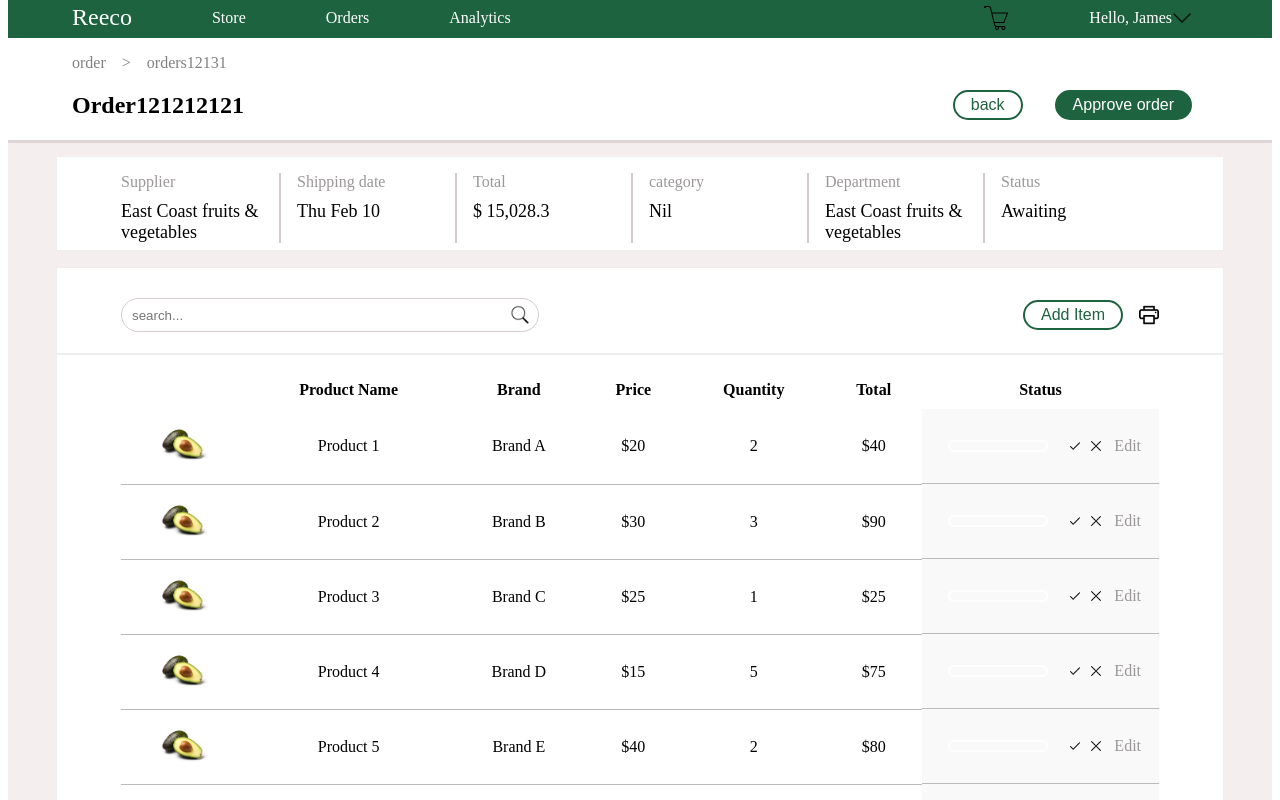
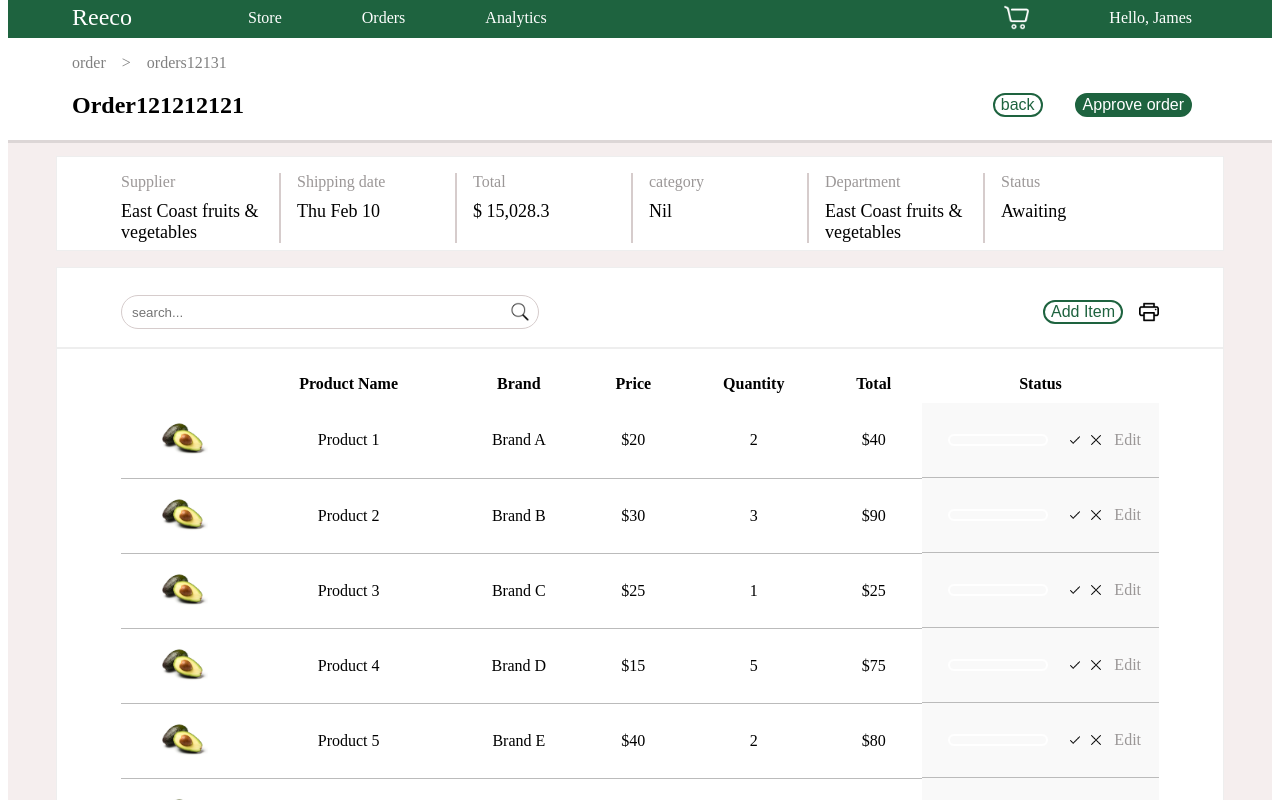
Before and after one commit to crynce/Reeco, a React (Create React App) app: page / in a window 1280 px wide. Shown: the top 800 px of the page. Built offline with nearby package versions, Linux system fonts and the light colour scheme.

Commit message:
responsive

```diff
--- a/src/components/Header/Header.jsx
+++ b/src/components/Header/Header.jsx
@@ -15,6 +15,9 @@ const BgWall = styled.div`
 const StepDivCont = styled.div`
   display: flex;
   align-items: center;
+  @media (max-width: 768px) {
+    display:none;
+  }
 `;
 
 const StepDiv = styled.div`
@@ -38,7 +41,7 @@ export const PrimaryButton = styled.button`
 
   font-size: 1em;
   margin: 1em;
-  padding: 0.25em 1em;
+  // padding: 0.25em 1em;
   border: 2px solid #1e633f;
   border-radius: 50px;
   cursor: pointer;
--- a/src/components/Navbar/Navbar.jsx
+++ b/src/components/Navbar/Navbar.jsx
@@ -1,7 +1,8 @@
 import React from "react";
 import styled from "styled-components";
 import CartIcon from "../../assets/icons8-cart-50.png";
-import DownArrow from "../../assets/icons8-down-arrow-50.png";
+import DownArrow from "../../assets/down-arrow.png";
+import NewCart from "../../assets/online-shopping.png";
 //new branch
 // Styled components for the navbar elements
 const NavbarContainer = styled.nav`
@@ -27,6 +28,9 @@ export const PaddingUni = styled.div`
   background-color: #1e633f;
   // color: #fff;
   padding: 1rem 4rem 7px 4rem;
+  @media (max-width: 768px) {
+    justify-content: center;
+  }
 `;
 
 const NavLink = styled.div`
@@ -37,14 +41,24 @@ const NavLink = styled.div`
   align-items: center;
 `;
 const LeftLinks = styled.div`
+  flex: 3;
   display: flex;
   align-items: center;
+  justify-content: flex-start;
   gap: 4rem;
+  @media (max-width: 768px) {
+    display: none;
+  }
 `;
 const RightLinks = styled.div`
+  flex: 3;
   display: flex;
+  justify-content: flex-end;
   align-items: center;
   gap: 4rem;
+  @media (max-width: 768px) {
+    gap: 2rem;
+  }
 `;
 
 // Navbar component
@@ -52,21 +66,25 @@ const Navbar = () => {
   return (
     <NavLinks>
       <PaddingUni>
+        <NavLink style={{ flex: 1 }}>
+          <BrandName>Reeco</BrandName>
+        </NavLink>
         <LeftLinks>
-          <NavLink>
-            <BrandName>Reeco</BrandName>
-          </NavLink>
           <NavLink>Store</NavLink>
           <NavLink>Orders</NavLink>
           <NavLink>Analytics</NavLink>
         </LeftLinks>
         <RightLinks>
           <NavLink>
-            <img src={CartIcon} height="25px" width="25px" />
+            <img
+              src={NewCart}
+              height="25px"
+              width="25px"
+              style={{ filter: "invert(100%)" }}
+            />
           </NavLink>
           <NavLink>
             <span>Hello, James</span>
-            <img src={DownArrow} color="white" height="20px" width="20px" />
           </NavLink>
         </RightLinks>
       </PaddingUni>
--- a/src/components/Order/MissingModal.jsx
+++ b/src/components/Order/MissingModal.jsx
@@ -15,6 +15,10 @@ const Modal = styled(Card)`
   top: 40%;
   left: 35%;
   display: block;
+  @media (max-width: 768px) {
+    top: 28%;
+    left: 15%;
+  }
 `;
 const OverlayDiv = styled.div`
   position: fixed;
@@ -30,8 +34,8 @@ export default function MissingModal() {
   const initVal = useSelector((state) => state.overlay);
   console.log(initVal, "shobhit");
   //handlers
-    const closeHandler = (e, val) => {
-      e.stopPropagation()
+  const closeHandler = (e, val) => {
+    e.stopPropagation();
     dispatch(manageOverlay(false));
     if (val === "yes") {
       dispatch(
--- a/src/components/Order/OrderSummary.jsx
+++ b/src/components/Order/OrderSummary.jsx
@@ -48,6 +48,11 @@ const OrderSummaryItem = styled.div`
   &:not(:last-child) {
     border-right: 2px solid #d6cccc;
   }
+  @media (max-width: 768px) {
+    &:not(:first-child):not(:last-child) {
+      display: none;
+    }
+  }
 `;
 const ItemTitle = styled.div`
   color: #9b9797;
--- a/src/components/Order/Table/TableComp.jsx
+++ b/src/components/Order/Table/TableComp.jsx
@@ -39,6 +39,12 @@ const TableHead = styled.thead`
 const TableHeading = styled.th`
   padding: 10px;
   text-align: center;
+  @media (max-width: 768px) {
+    &:not(:nth-child(5n+2)){
+      display:none;
+    }
+  }
+  }
 `;
 
 const TableRow = styled.tr`
@@ -51,6 +57,16 @@ const TableData = styled.td`
     background-color: #f9f9f9;
   }
   border-bottom: 1px solid #bbbbbb;
+  @media (max-width: 768px) {
+    // &:not(:first-child):not(:last-child) {
+    //   display: none;
+    // }
+    &:not(:nth-child(5n+2)){
+      display:none;
+    }
+  }
+
+  }
 `;
 const TableDataStatus = styled(TableData)`
   display: flex;
```
Also changed, not shown: src/components/Order/ProductModal.jsx (added, +7 -0 lines), src/assets/down-arrow.png (added), src/assets/online-shopping.png (added).
